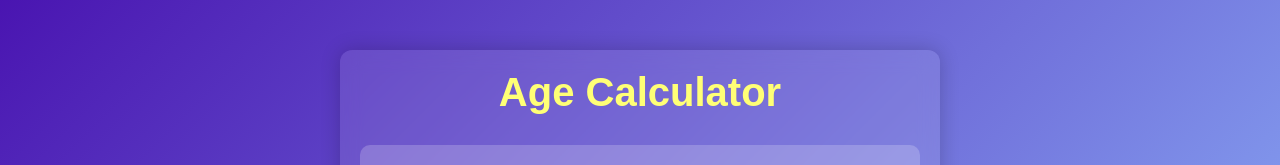
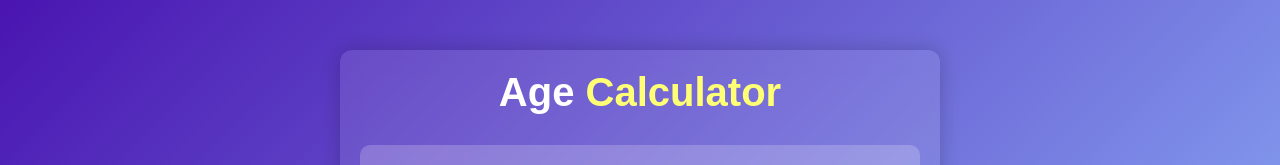
Before and after one commit to Nithya6601/age-calculator, a plain HTML site: page index.html in a window 1280 px wide. Shown: the part 198-363 px from the top of the page. Drawn offline with Linux system fonts and the light colour scheme.

```diff
--- a/index.html
+++ b/index.html
@@ -16,7 +16,7 @@
 
   <div class="container">
     <div class="calculator">
-      <h1><span>Age Calculator</span></h1>
+      <h1>Age<span> Calculator</span></h1>
       <div class="input-box">
         <div class="input-with-icon">
           <input
```
